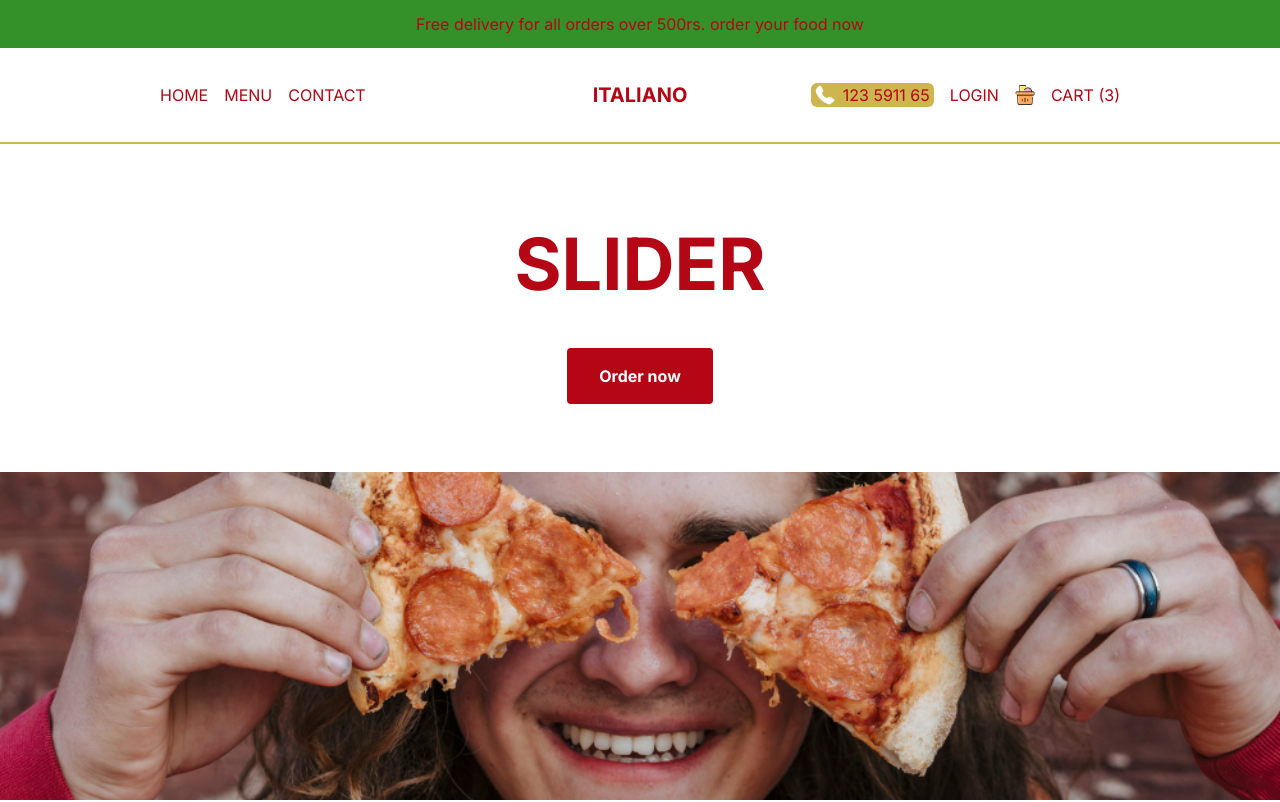
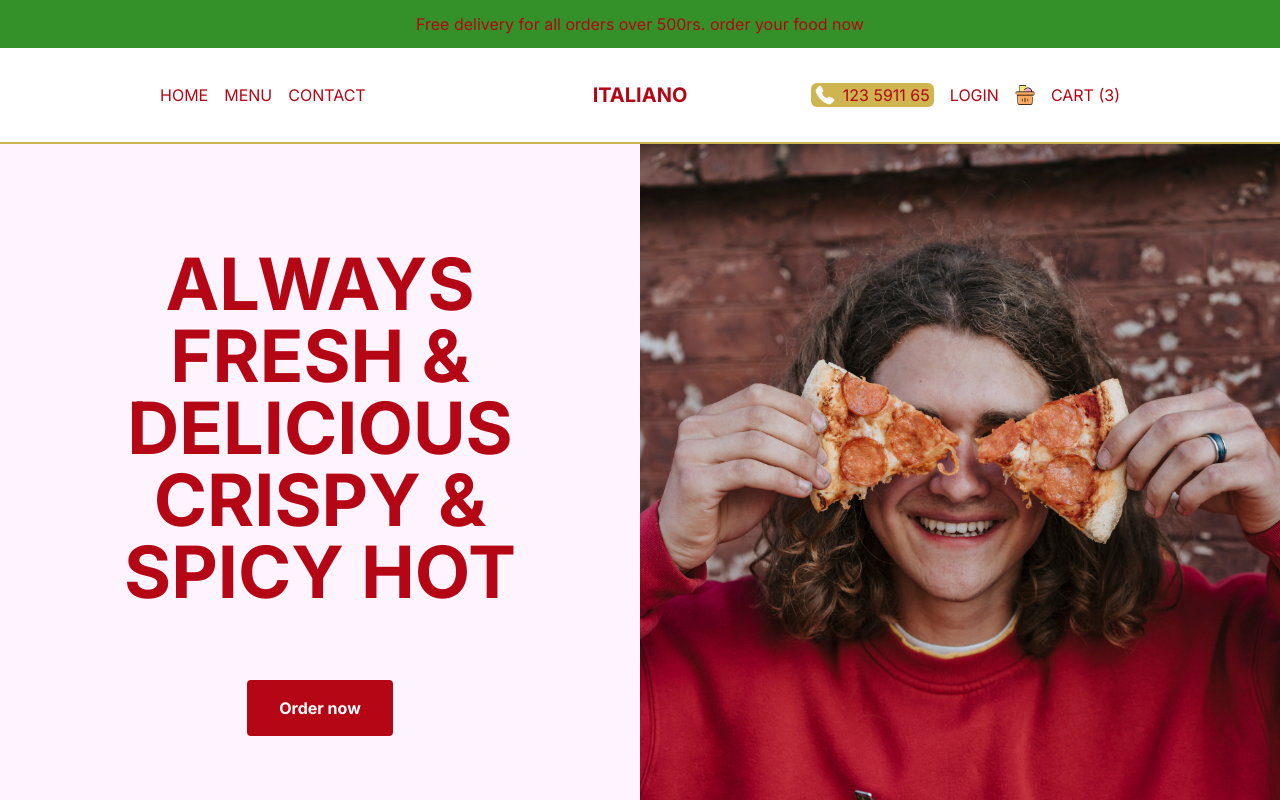
Before and after one commit to ASK-Baloch/Italiano, a Next.js app: page / in a window 1280 px wide. Shown: the top 802 px of the page. Built offline with nearby package versions, Linux system fonts and the light colour scheme.

Commit message:
slider section completed

```diff
--- a/src/components/Slider.tsx
+++ b/src/components/Slider.tsx
@@ -1,39 +1,55 @@
 "use client";
 import Image from "next/image";
-import React, { useState } from "react";
+import React, { useEffect, useState } from "react";
 
 const data = [
   {
-    id:1,
-    title:"always fresh & delicious crispy & spicy hot",
-    image:"/slide1.png"
+    id: 1,
+    title: "always fresh & delicious crispy & spicy hot",
+    image: "/slide1.png",
   },
   {
-    id:2,
-    title:"we deliver your order in 30 minutes",
-    image:"/slide2.png"
+    id: 2,
+    title: "we deliver your order in 30 minutes",
+    image: "/slide4.webp",
   },
   {
-    id:3,
-    title:"the best italian pizza in town",
-    image:"/slide3.png"
-  }
-]
+    id: 3,
+    title: "the best italian pizza in town",
+    image: "/slide3.jpg",
+  },
+];
 
 const Slider = () => {
   const [slide, setSlide] = useState(0);
+
+  // useEffect(() => {
+  //   const interval = setInterval(
+  //     () => setSlide((prev) => (prev === data.length - 1 ? 0 : prev + 1)),
+  //     2000
+  //   );
+  //   return () => clearInterval(interval);
+  // }, []);
+
   return (
-    <div className="flex flex-col h-[calc(100vh-6rem)] md:h-[calc(100vh-9rem)]">
+    <div className="flex flex-col h-[calc(100vh-6rem)] md:h-[calc(100vh-9rem)] lg:flex-row bg-fuchsia-50">
       {/*  TEXT CONTAINER */}
-      <div className="text-[#B40614] h-1/2 flex items-center justify-center flex-col gap-8 font-bold">
-        <h1 className="text-5xl text-center uppercase p-4 md:text-6xl xl:text-7xl">
-          Slider
+      <div className="text-[#B40614] flex-1 flex items-center justify-center flex-col gap-8 font-bold ">
+        <h1 className="text-5xl text-center uppercase p-4 md:p-10 md:text-6xl xl:text-7xl">
+          {data[slide].title}
         </h1>
-        <button className="bg-[#B40614] text-white py-4 px-8 rounded">Order now</button>
+        <button className="bg-[#B40614] text-white py-4 px-8 rounded">
+          Order now
+        </button>
       </div>
       {/*  IMAGE CONTAINER */}
-      <div className="h-1/2 relative w-full">
-        <Image src="/slide1.png" alt="slider" fill className="object-cover" />
+      <div className="w-full relative flex-1">
+        <Image
+          src={data[slide].image}
+          alt="slider"
+          fill
+          className="object-cover"
+        />
       </div>
     </div>
   );
```
Also changed, not shown: public/slide4.webp (added).
